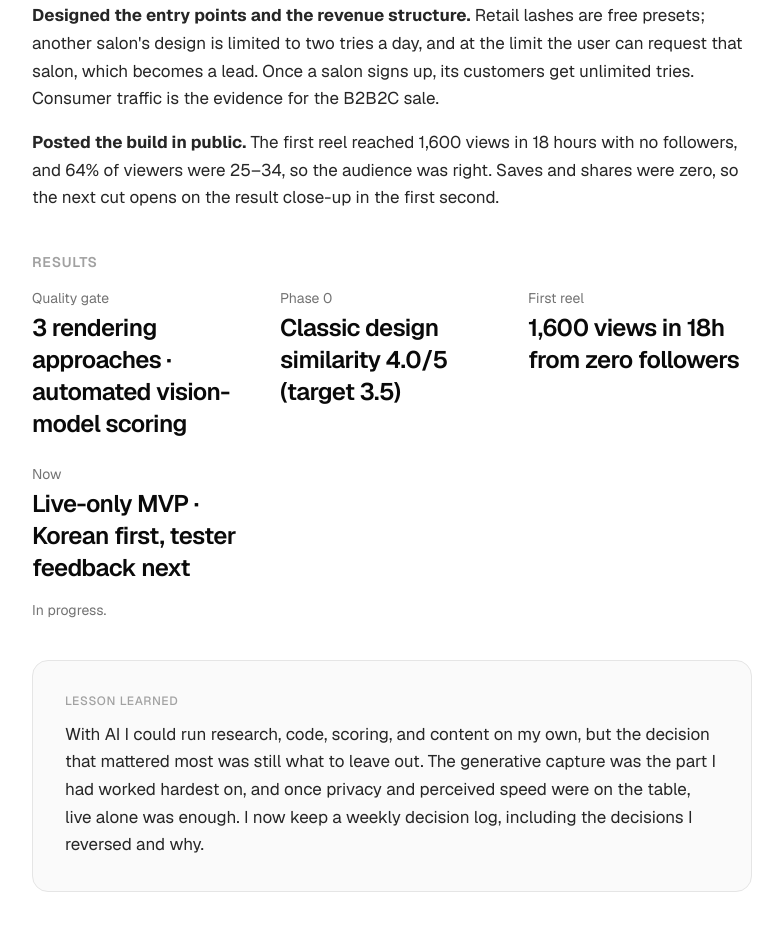
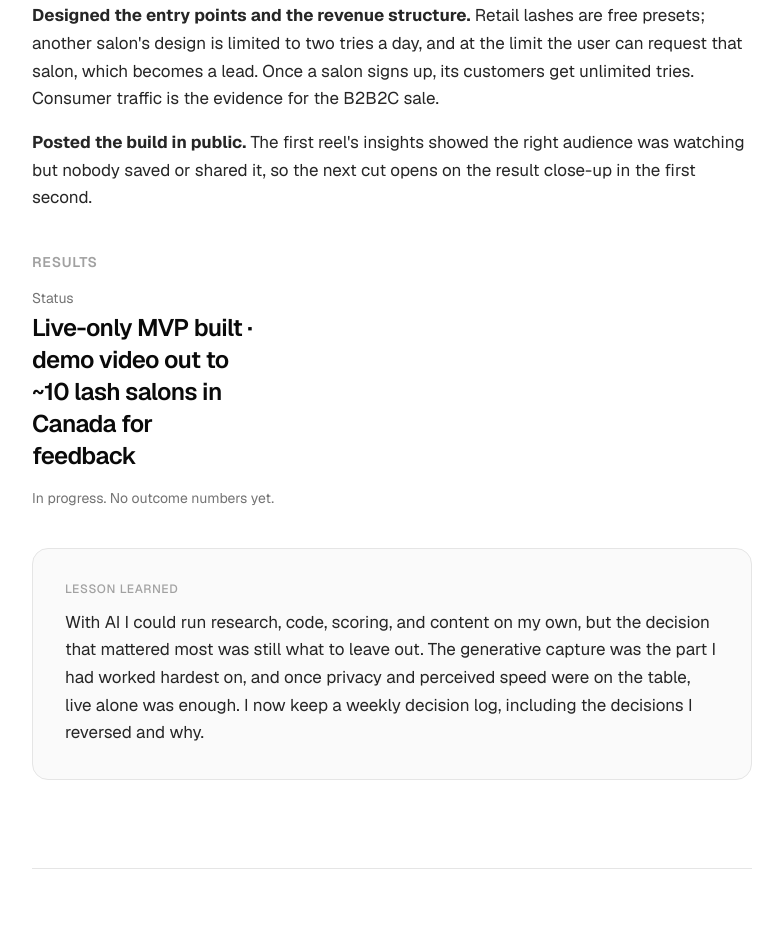
Before and after one commit to bea-kang/portfolio_global, a Next.js app: page /en/projects/side in a window 1280 px wide. Shown: the part 1260-2186 px from the top of the page, without its empty margins (248-1031 px from the left). Built offline with nearby package versions, Linux system fonts and the light colour scheme.

Commit message:
Drop outcome numbers from the lash try-on case and state the Canada demo round instead
Co-Authored-By: Claude Fable 5.1 <noreply@anthropic.com>

```diff
--- a/content/side.ts
+++ b/content/side.ts
@@ -36,15 +36,12 @@ export const sideCases: Record<Locale, ZigzagCase[]> = {
         "**Tested the quality hypothesis with spikes, not screens.** Built three rendering approaches side by side: parametric rendering, generative compositing, and transferring lash pixels from the reference photo. Replaced eyeballing with an automated vision-model judge (length, distribution, texture, density, realism, 1–5), and stopped generative models from redrawing the eye and skin by cropping one eye and moving only the lashes.",
         "**Cut the MVP down to live-only.** The generative capture took 30–60 seconds and sent the whole face to a server; the live layer runs entirely in the phone's browser, so the face never leaves the device. Working through the privacy question made the choice clear, and the capture came out of the MVP.",
         "**Designed the entry points and the revenue structure.** Retail lashes are free presets; another salon's design is limited to two tries a day, and at the limit the user can request that salon, which becomes a lead. Once a salon signs up, its customers get unlimited tries. Consumer traffic is the evidence for the B2B2C sale.",
-        "**Posted the build in public.** The first reel reached 1,600 views in 18 hours with no followers, and 64% of viewers were 25–34, so the audience was right. Saves and shares were zero, so the next cut opens on the result close-up in the first second.",
+        "**Posted the build in public.** The first reel's insights showed the right audience was watching but nobody saved or shared it, so the next cut opens on the result close-up in the first second.",
       ],
       results: [
-        { label: "Quality gate", value: "3 rendering approaches · automated vision-model scoring" },
-        { label: "Phase 0", value: "Classic design similarity 4.0/5 (target 3.5)" },
-        { label: "First reel", value: "1,600 views in 18h from zero followers" },
-        { label: "Now", value: "Live-only MVP · Korean first, tester feedback next" },
+        { label: "Status", value: "Live-only MVP built · demo video out to ~10 lash salons in Canada for feedback" },
       ],
-      resultsNote: "In progress.",
+      resultsNote: "In progress. No outcome numbers yet.",
       lesson: [
         "With AI I could run research, code, scoring, and content on my own, but the decision that mattered most was still what to leave out. The generative capture was the part I had worked hardest on, and once privacy and perceived speed were on the table, live alone was enough. I now keep a weekly decision log, including the decisions I reversed and why.",
       ],
@@ -139,15 +136,12 @@ export const sideCases: Record<Locale, ZigzagCase[]> = {
         "**품질 가설은 화면보다 스파이크로 먼저 검증했습니다.** 파라미터 렌더링, 생성형 합성, 레퍼런스 사진의 속눈썹 픽셀 이식 세 방식을 같이 만들어 비교했습니다. 눈대중 대신 비전 모델 자동 심사(길이·분포·질감·밀도·실제감 1~5점)로 결정했고, 생성 모델이 눈 모양과 피부까지 바꾸는 문제는 눈 한쪽만 잘라 속눈썹만 떼어 옮기는 구조로 막았습니다.",
         "**MVP를 라이브 전용으로 줄였습니다.** 생성형 캡처는 30~60초가 걸리고 얼굴 전체가 서버로 갔습니다. 라이브는 폰 브라우저 안에서만 돌아 얼굴이 기기 밖으로 나가지 않습니다. 개인정보 질문에 답하다 이 구조가 낫다고 판단해 캡처를 MVP에서 뺐습니다.",
         "**진입 구조와 수익 구조를 설계했습니다.** 시판 속눈썹은 무료 프리셋, 남의 샵 디자인은 하루 2회까지. 한도에 닿으면 '이 샵에 요청하기'로 샵 리드를 만들고, 샵이 가입하면 그 샵 고객은 무제한입니다. 소비자 트래픽이 샵 영업의 근거가 되는 B2B2C 구조입니다.",
-        "**만드는 과정을 콘텐츠로 올렸습니다.** 첫 릴스가 팔로워 없이 18시간 만에 1,600뷰, 시청자의 64%가 25~34세로 타깃은 맞았습니다. 저장·공유가 0이라 다음 편은 첫 1초를 결과 접사로 시작하도록 바꿨습니다.",
+        "**만드는 과정을 콘텐츠로 올렸습니다.** 첫 릴스 인사이트에서 타깃 연령은 맞았지만 저장·공유가 없어서, 다음 편은 첫 1초를 결과 접사로 시작하도록 바꿨습니다.",
       ],
       results: [
-        { label: "품질 검증", value: "렌더링 3방식 비교 · 비전 모델 자동 채점" },
-        { label: "Phase 0", value: "클래식 디자인 유사도 4.0/5 (목표 3.5)" },
-        { label: "첫 릴스", value: "팔로워 0에서 18시간 1,600뷰" },
-        { label: "현재", value: "라이브 전용 MVP · 한국 먼저, 테스터 피드백 준비" },
+        { label: "현재", value: "라이브 전용 MVP 완성 · 캐나다 래시 샵 10곳에 데모 영상 전달 중" },
       ],
-      resultsNote: "진행 중인 프로젝트입니다.",
+      resultsNote: "진행 중인 프로젝트라 결과 지표는 아직 없습니다.",
       lesson: [
         "AI 덕에 리서치·개발·채점·콘텐츠까지 혼자 돌릴 수 있었지만, 가장 중요한 결정은 여전히 '무엇을 뺄까'였습니다. 생성형 캡처는 가장 공들인 부분이었는데, 개인정보와 체감 속도를 놓고 보니 라이브만으로 충분했습니다. 지금은 매주 결정 로그를 남기고, 뒤집은 결정도 이유와 함께 적어둡니다.",
       ],
```
